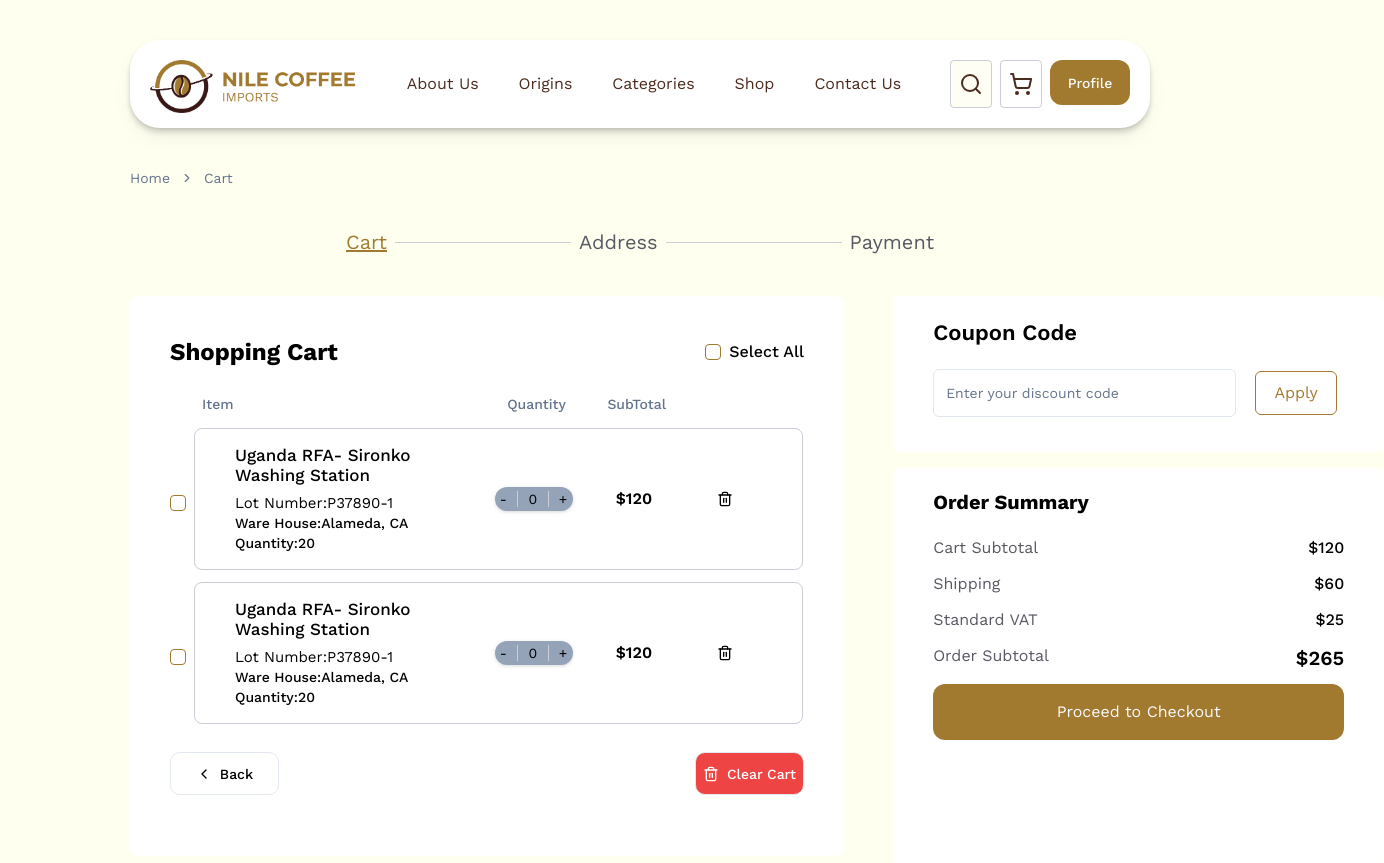
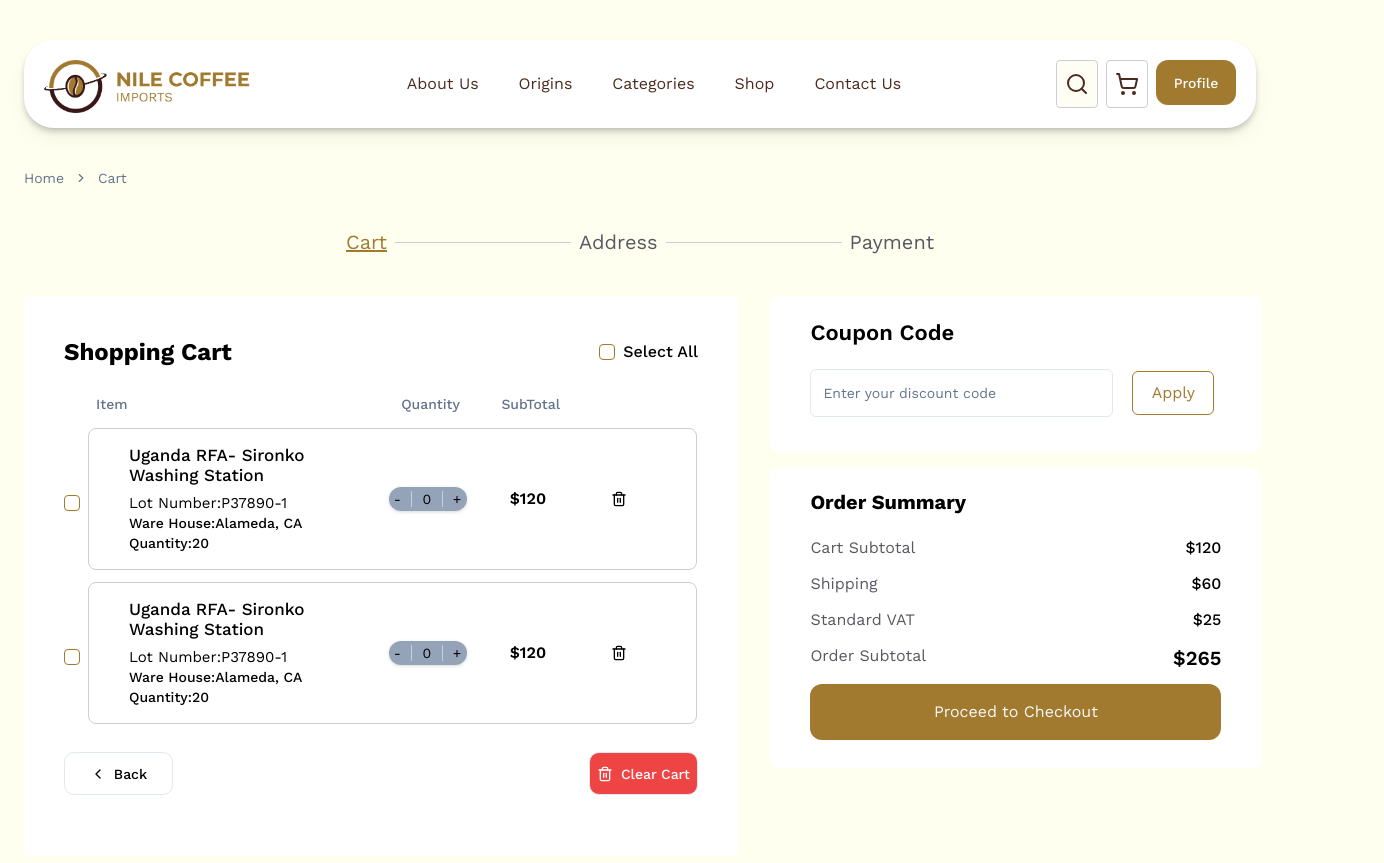
Before and after one commit to aetotechs/nci-client, a React (Vite) app: page /shop-items in a window 1280 px wide. Shown: the top 863 px of the page, 1384 px wide, since content can reach past the window. Built offline with nearby package versions, Linux system fonts and the light colour scheme.

Commit message:
coffee shop

```diff
--- a/src/components/OrderSummary.tsx
+++ b/src/components/OrderSummary.tsx
@@ -6,7 +6,7 @@ function OrderSummary() {
   const location = useLocation();
   const { pathname } = location;
   return (
-    <div className="bg-white w-[491px] h-[400px]  rounded-[8px] flex flex-col mb-4 px-10">
+    <div className={`bg-white w-[491px] rounded-[8px] flex flex-col mb-4 px-10 ${pathname=='/shop-items' ||pathname === '/shop'?'h-[300px]':' h-[400px] '}`}>
       <h3 className="font-bold text-xl my-5">Order Summary</h3>
 
       {pathname == '/close-shop' && (
@@ -50,7 +50,7 @@ function OrderSummary() {
         {pathname === '/shop' || pathname === '/shop-items' ? (
           <div>
             <Link to="/shipping-address">
-              <Button className="tet-white w-full h-[56px] rounded-xl font-normal text-base mb-6">
+              <Button className="tet-white w-full h-[56px] rounded-xl font-normal text-base ">
                 Proceed to Checkout
               </Button>
             </Link>
--- a/src/pages/shop-items.tsx
+++ b/src/pages/shop-items.tsx
@@ -12,7 +12,7 @@ function ShopItems({ status }: IStatus) {
 
   return (
     <>
-      <div className="my-[40px] mx-10 md:mx-[130px]   ">
+      <div className="my-[40px] mx-auto w-[1232px]  ">
         <Header status={status} />
 
         <div className="mt-10">
@@ -23,7 +23,7 @@ function ShopItems({ status }: IStatus) {
           <div className=" flex justify-center  my-10 ">
             <Progress />
           </div>
-          <div className="grid grid-cols-5 gap-10 w-[1232px]">
+          <div className="grid grid-cols-5 gap-3 ">
             <div className="col-span-3">
               <CartWithItems />
             </div>
```
